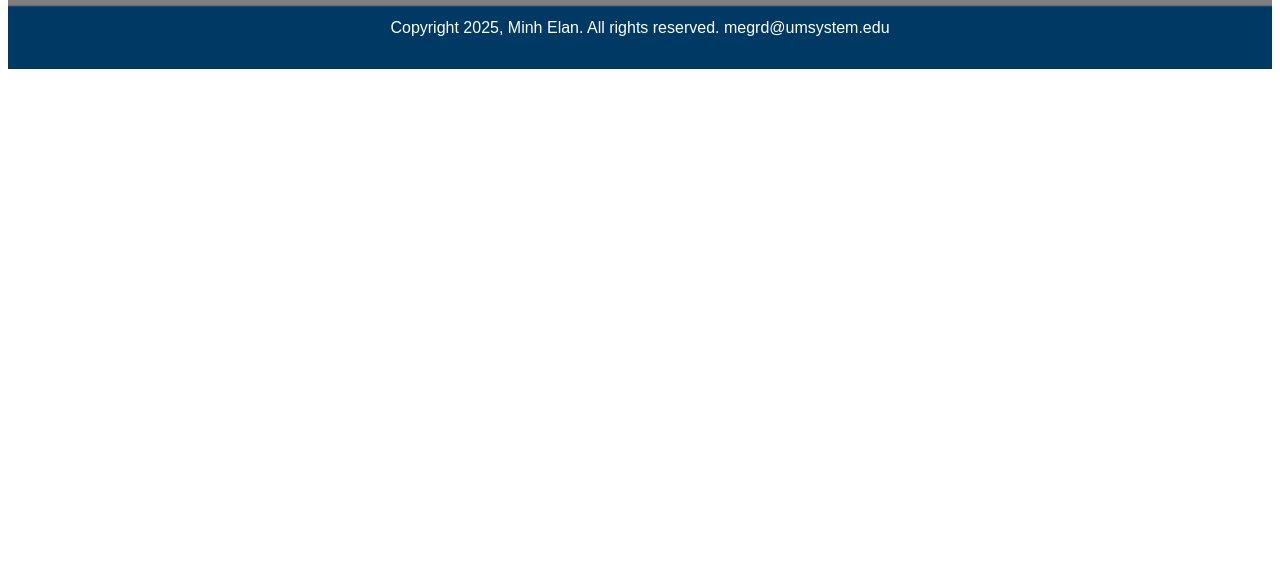
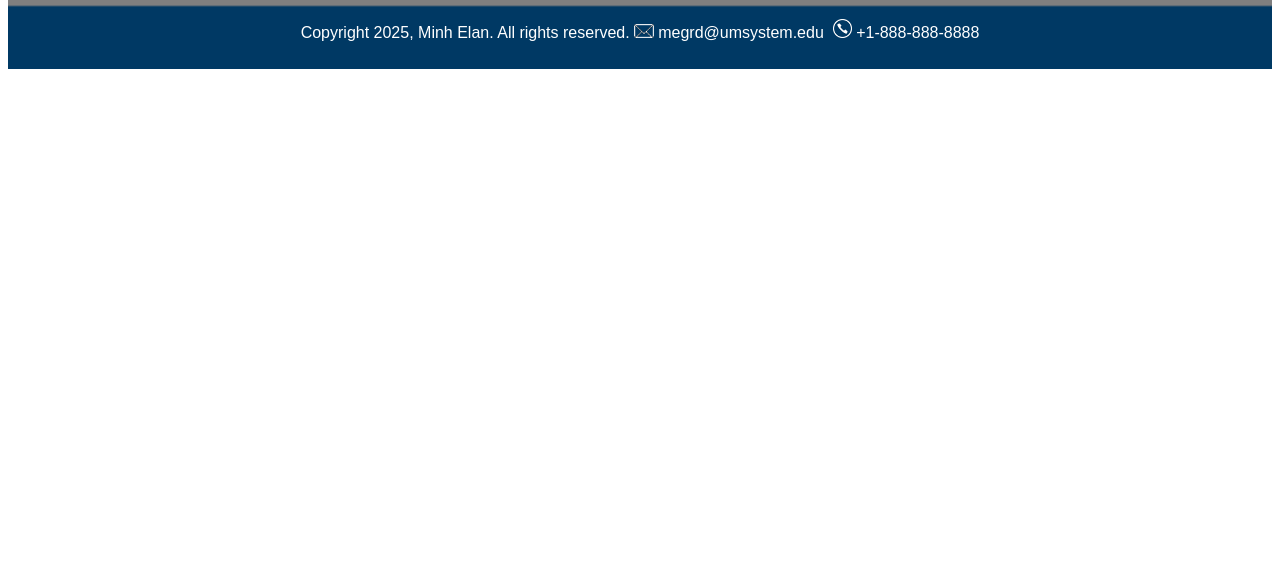
Before and after one commit to minhelan/minhelan.github.io, a plain HTML site: page webdevelopment/Elan_Template.html in a window 1280 px wide. Shown: the part 224-800 px from the top of the page. Drawn offline with Linux system fonts and the light colour scheme.

Commit message:
Add files via upload

```diff
--- a/webdevelopment/Elan_Template.html
+++ b/webdevelopment/Elan_Template.html
@@ -36,6 +36,6 @@
 </nav>
 <header> <h1>INSERT NAME Page</h1></header>
 <main></main>
-<footer>Copyright 2025, Minh Elan. All rights reserved. megrd@umsystem.edu </footer>
+<footer>Copyright 2025, Minh Elan. All rights reserved. <a href="mailto:megrd@umsystem.edu"><img src="images/email.png" height="14" alt="email"></a> megrd@umsystem.edu &nbsp;<a href="tel:+18888888888"><img src="images/phone.png" height="19" alt="phone"></a> +1-888-888-8888</footer>
 </body>
 </html>
```
Also changed, not shown: webdevelopment/index.html (+1 -1 lines), webdevelopment/project.html (+1 -1 lines), webdevelopment/reflection.html (+1 -1 lines).
